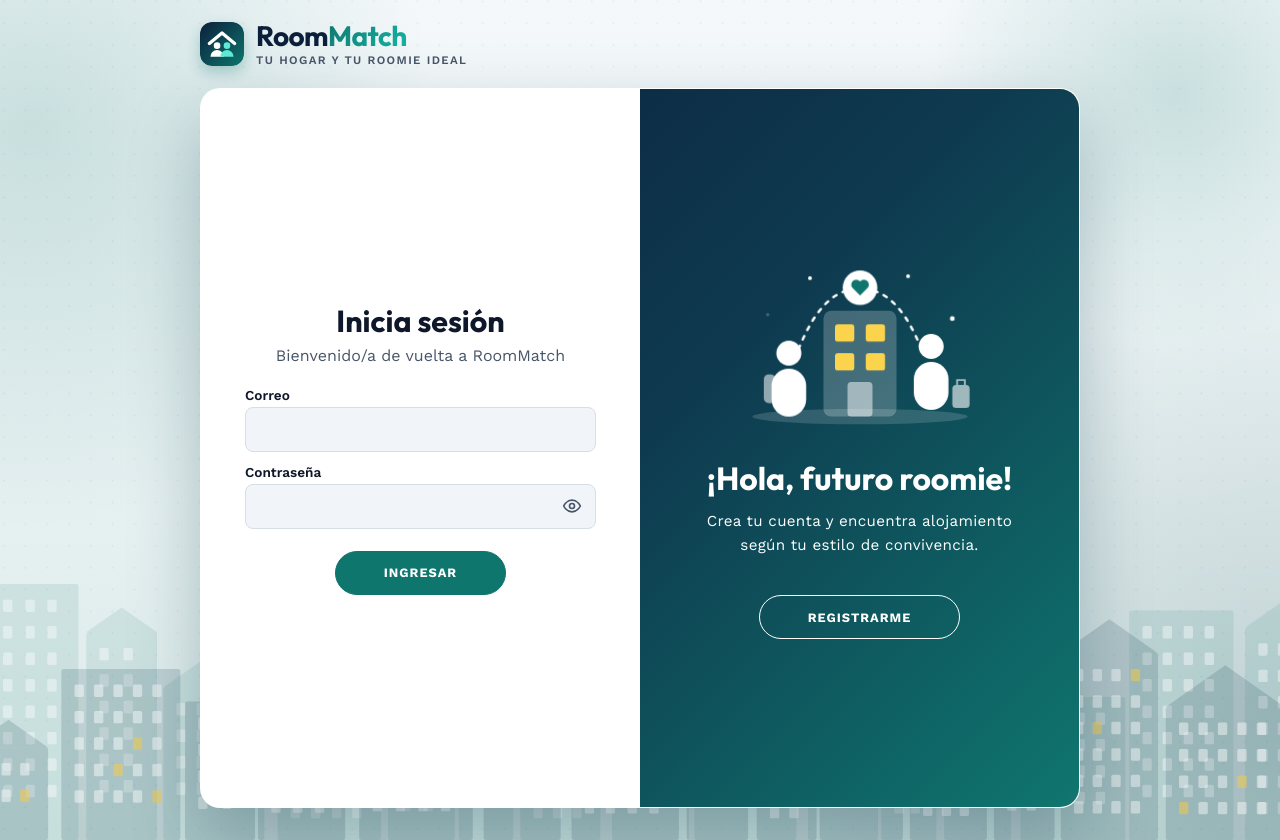
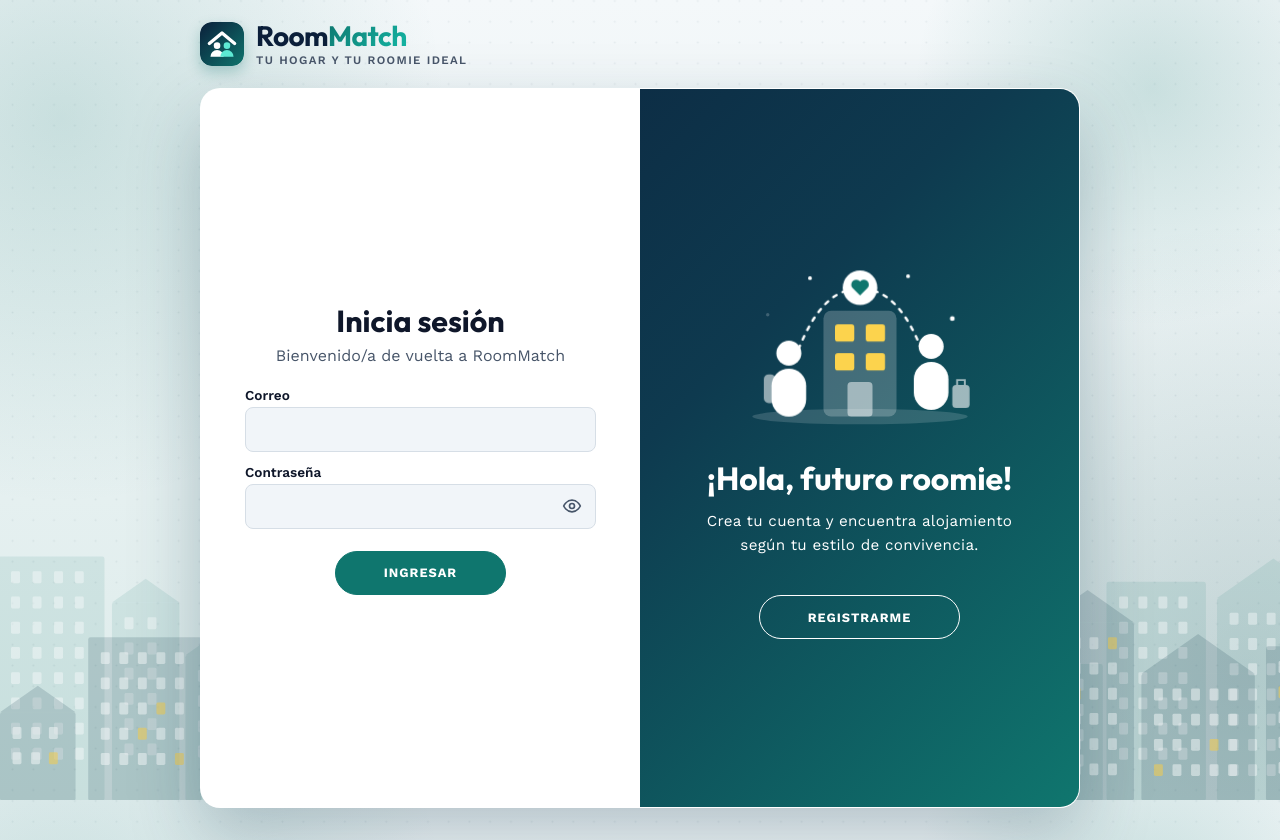
Before and after one commit to Moryab/Capstone, a React (Vite) app in the folder Fase 2/Evidencias Proyecto/Evidencias Sistema/desarrollo/frontend/: page /login in a window 1280 px wide. Built offline with nearby package versions, Linux system fonts and the light colour scheme.

Commit message:
fondo formulario perfil

```diff
--- /dev/null
+++ b/Fase 2/Evidencias Proyecto/Evidencias Sistema/desarrollo/frontend/src/fondo.js
@@ -0,0 +1,10 @@
+import { useEffect } from 'react'
+
+// Pone el fondo con la ciudad mientras la página que lo usa está abierta y lo quita al salir.
+// Se usa en el login/registro y en el perfil; el resto de la app mantiene el fondo gris
+export function useFondoCiudad() {
+  useEffect(() => {
+    document.body.classList.add('fondo-ciudad')
+    return () => document.body.classList.remove('fondo-ciudad')
+  }, [])
+}
--- a/Fase 2/Evidencias Proyecto/Evidencias Sistema/desarrollo/frontend/src/index.css
+++ b/Fase 2/Evidencias Proyecto/Evidencias Sistema/desarrollo/frontend/src/index.css
@@ -26,10 +26,12 @@
 
 body { margin: 0; min-height: 100vh; background: var(--fondo); }
 
-/* Fondo con la ciudad, solo en la pantalla de login/registro (Acceso.jsx agrega la clase) */
-body.fondo-acceso {
+/* Fondo con la ciudad: login/registro y perfil (lo activa useFondoCiudad en fondo.js) */
+body.fondo-ciudad {
   min-height: 100vh;
   background: #f4f8fa url('./assets/roommatch-bg.svg') center bottom / cover no-repeat;
+  /* Fijo a la ventana: en páginas largas como el perfil la ciudad no se estira ni se pierde al bajar */
+  background-attachment: fixed;
 }
 
 /* La tarjeta queda centrada en el espacio bajo la cabecera */
--- a/Fase 2/Evidencias Proyecto/Evidencias Sistema/desarrollo/frontend/src/paginas/Acceso.jsx
+++ b/Fase 2/Evidencias Proyecto/Evidencias Sistema/desarrollo/frontend/src/paginas/Acceso.jsx
@@ -1,8 +1,8 @@
-import { useEffect } from 'react'
 import { Navigate, useLocation, useNavigate } from 'react-router-dom'
 import FormLogin from '../componentes/FormLogin.jsx'
 import FormRegistro from '../componentes/FormRegistro.jsx'
 import Ilustracion from '../componentes/Ilustracion.jsx'
+import { useFondoCiudad } from '../fondo.js'
 import { useSesion } from '../sesion/SesionContext.jsx'
 
 // Login y registro en una sola pantalla con panel deslizante ("double slider").
@@ -12,11 +12,7 @@ export default function Acceso() {
   const { pathname, state } = useLocation()
   const navegar = useNavigate()
 
-  // El fondo con la ciudad va solo en esta pantalla: se activa al entrar y se quita al salir
-  useEffect(() => {
-    document.body.classList.add('fondo-acceso')
-    return () => document.body.classList.remove('fondo-acceso')
-  }, [])
+  useFondoCiudad()
 
   if (usuario) return <Navigate to="/" replace />
 
--- a/Fase 2/Evidencias Proyecto/Evidencias Sistema/desarrollo/frontend/src/paginas/MiPerfil.jsx
+++ b/Fase 2/Evidencias Proyecto/Evidencias Sistema/desarrollo/frontend/src/paginas/MiPerfil.jsx
@@ -2,6 +2,7 @@ import { useEffect, useState } from 'react'
 import { Link } from 'react-router-dom'
 import { api } from '../api.js'
 import Campo from '../componentes/Campo.jsx'
+import { useFondoCiudad } from '../fondo.js'
 import { describirFaltantes, GENEROS } from '../perfil.js'
 import { useSesion } from '../sesion/SesionContext.jsx'
 
@@ -27,6 +28,8 @@ export default function MiPerfil() {
   const [errores, setErrores] = useState({})
   const [mensaje, setMensaje] = useState({ tipo: '', texto: '' })
   const [enviando, setEnviando] = useState(false)
+
+  useFondoCiudad()
 
   useEffect(() => {
     Promise.all([api('/perfil'), api('/catalogos/perfil')])
```
